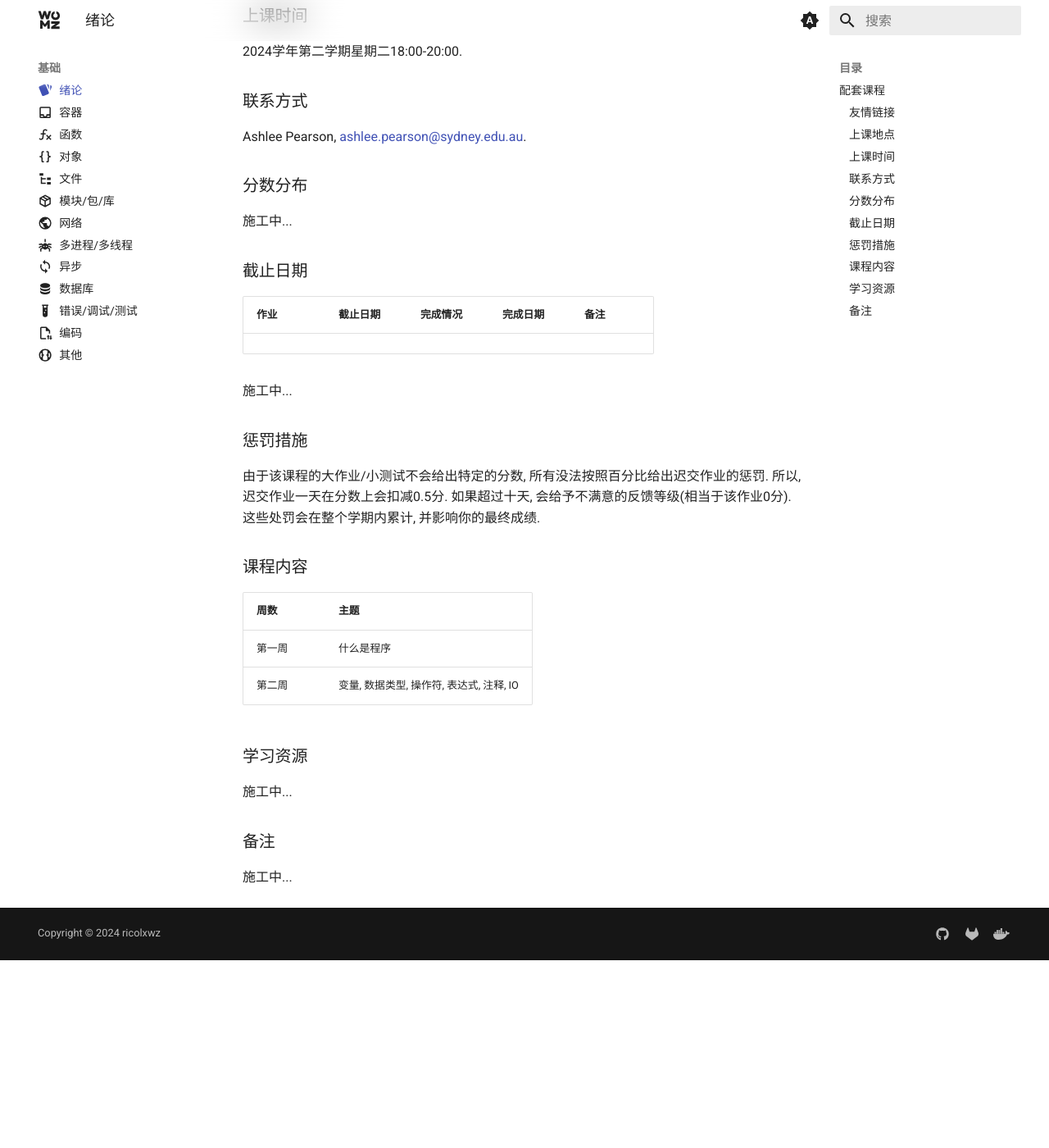
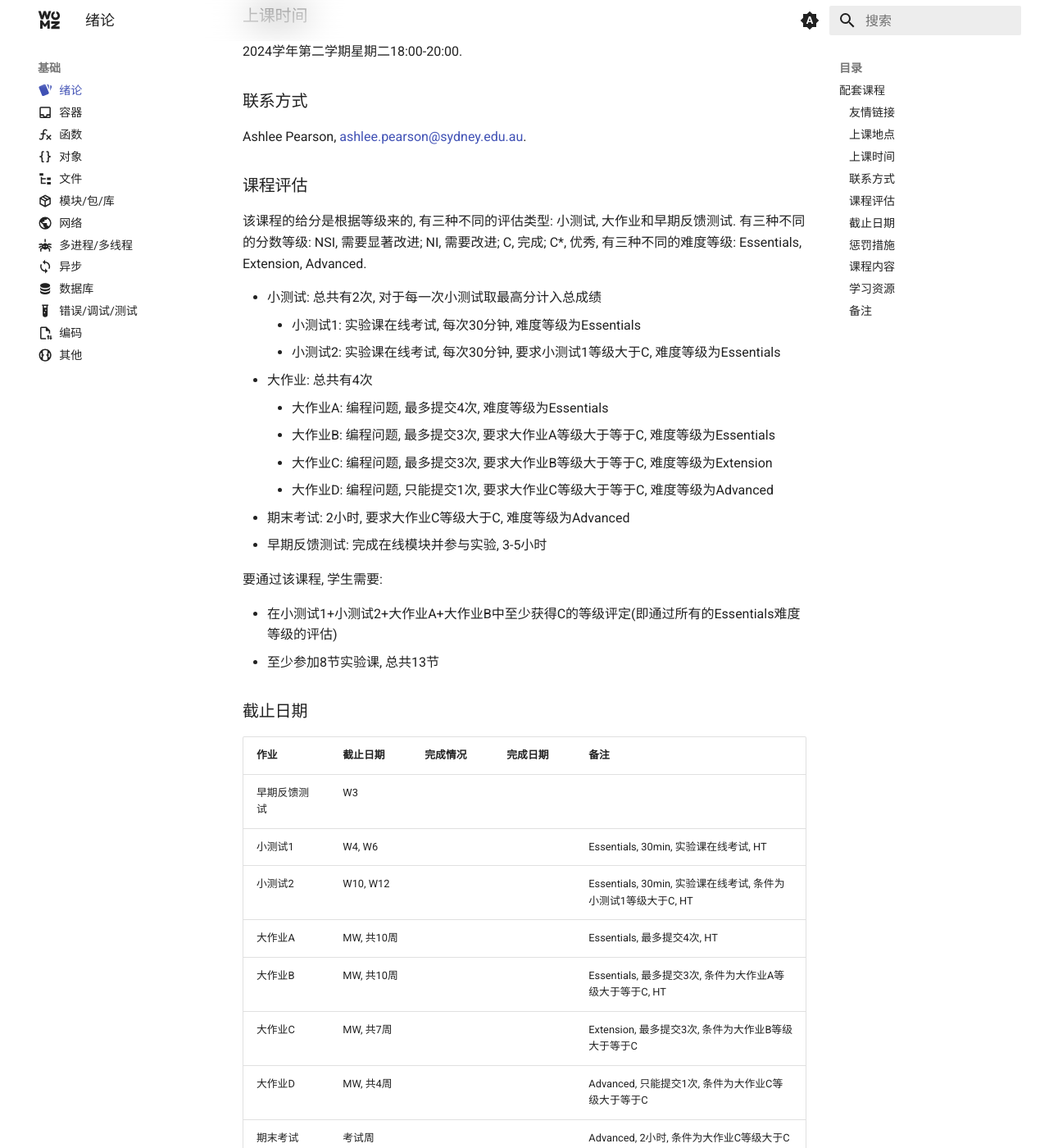
Before and after one commit to sigmax01/py, an MkDocs documentation site: the page built from docs/基础/绪论.md, in a window 1280 px wide and 1400 px high, scrolled down 643 px. Shown: the whole window at 82% size. Built offline with MkDocs 1.6.1 and Material for MkDocs 9.7.7, drawn with Linux system fonts in a browser that asks for light colours; before the commit the page ends 1814 px from its top, so only the background shows below that; some of the changed text lies outside the part shown.

Commit message:
`docs: Update course assessment information`

```diff
--- a/docs/基础/绪论.md
+++ b/docs/基础/绪论.md
@@ -27,16 +27,42 @@ comments: false
 
 Ashlee Pearson, ashlee.pearson@sydney.edu.au.
 
-### 分数分布
+### 课程评估
 
-施工中...
+该课程的给分是根据等级来的, 有三种不同的评估类型: 小测试, 大作业和早期反馈测试. 有三种不同的分数等级: NSI, 需要显著改进; NI, 需要改进; C, 完成; C*, 优秀, 有三种不同的难度等级: Essentials, Extension, Advanced.
+
+- 小测试: 总共有2次, 对于每一次小测试取最高分计入总成绩
+    - 小测试1: 实验课在线考试, 每次30分钟, 难度等级为Essentials
+    - 小测试2: 实验课在线考试, 每次30分钟, 要求小测试1等级大于C, 难度等级为Essentials
+- 大作业: 总共有4次
+    - 大作业A: 编程问题, 最多提交4次, 难度等级为Essentials
+    - 大作业B: 编程问题, 最多提交3次, 要求大作业A等级大于等于C, 难度等级为Essentials
+    - 大作业C: 编程问题, 最多提交3次, 要求大作业B等级大于等于C, 难度等级为Extension
+    - 大作业D: 编程问题, 只能提交1次, 要求大作业C等级大于等于C, 难度等级为Advanced
+- 期末考试: 2小时, 要求大作业C等级大于C, 难度等级为Advanced
+- 早期反馈测试: 完成在线模块并参与实验, 3-5小时
+
+要通过该课程, 学生需要:
+
+- 在小测试1+小测试2+大作业A+大作业B中至少获得C的等级评定(即通过所有的Essentials难度等级的评估)
+- 至少参加8节实验课, 总共13节
 
 ### 截止日期
 
 |作业|截止日期|完成情况|完成日期|备注|
 |-|-|-|-|-|
+|早期反馈测试|W3||||
+|小测试1|W4, W6|||Essentials, 30min, 实验课在线考试, HT|
+|小测试2|W10, W12|||Essentials, 30min, 实验课在线考试, 条件为小测试1等级大于C, HT|
+|大作业A|MW, 共10周|||Essentials, 最多提交4次, HT|
+|大作业B|MW, 共10周|||Essentials, 最多提交3次, 条件为大作业A等级大于等于C, HT|
+|大作业C|MW, 共7周|||Extension, 最多提交3次, 条件为大作业B等级大于等于C|
+|大作业D|MW, 共4周|||Advanced, 只能提交1次, 条件为大作业C等级大于等于C|
+|期末考试|考试周|||Advanced, 2小时, 条件为大作业C等级大于C|
 
-施工中...
+
+- MW = Multiple Weeks
+- HT = Hurdle Task
 
 ### 惩罚措施
 
@@ -55,4 +81,4 @@ Ashlee Pearson, ashlee.pearson@sydney.edu.au.
 
 ### 备注
 
-施工中...
+- 新的课程设计模式: 先介绍所有简单的主题, 然后再介绍较难的主题
```
